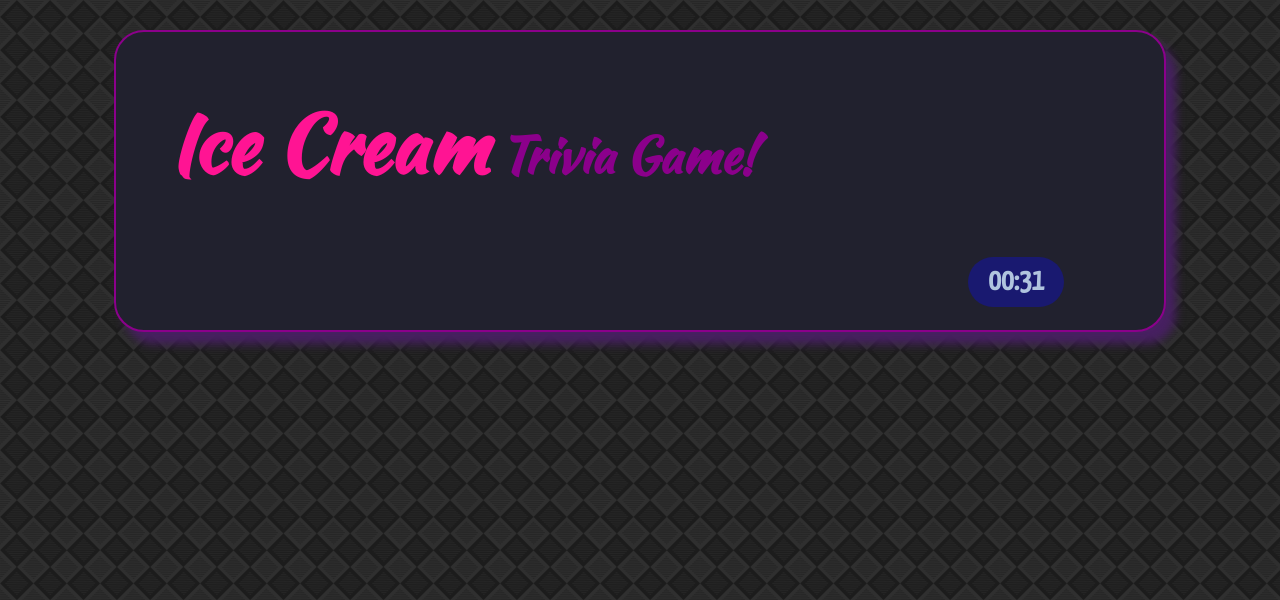
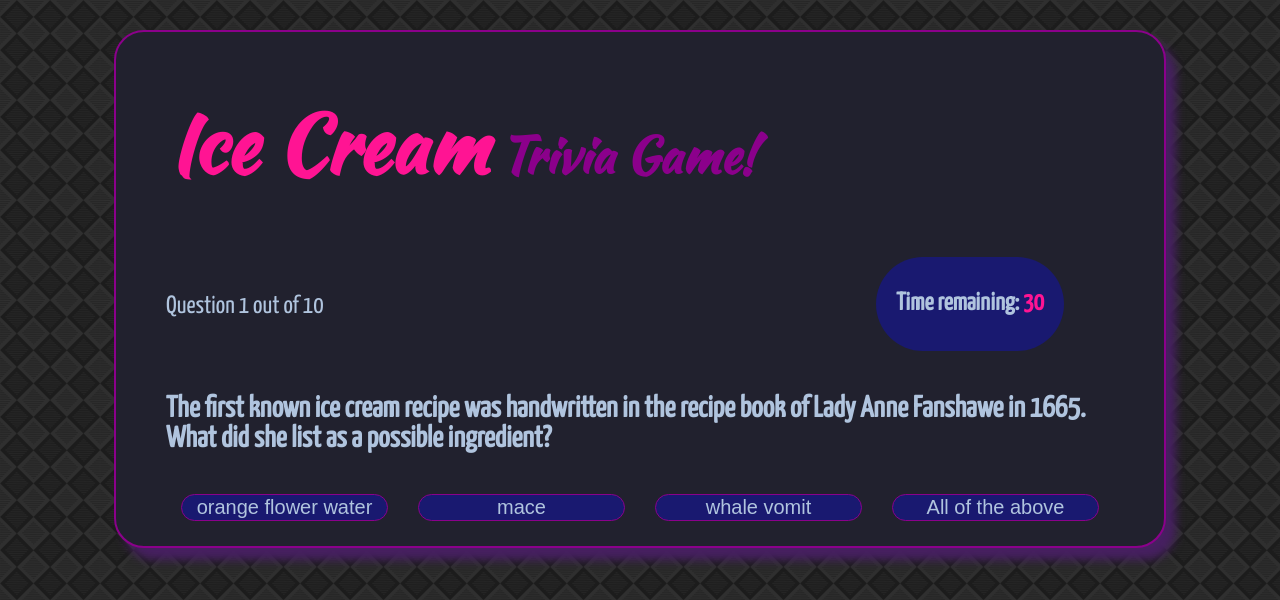
Before and after one commit to robconway12/TriviaGame, a plain HTML site: page index.html in a window 1280 px wide. Both pictures are taken after a click on the button "Start the Quiz!". Drawn offline with Linux system fonts and the light colour scheme.

Commit message:
fixed more bugs

```diff
--- a/assets/javascript/app.js
+++ b/assets/javascript/app.js
@@ -3,7 +3,7 @@ $(document).ready(function() {
   // score totals
   var countCorrect = 0;
   var countIncorrect = 0;
-  var time = 31; // timer at 31 secs
+  var time = 32; // timer at 31 secs
   var counter = 0; // question counter
 
   $("#startButton").click(function(){
@@ -27,13 +27,24 @@ $(document).ready(function() {
         "<button  class=\"clickMe\">" + getQuestion[counter].options[3] + "</button>")
     };
 
+  // send to results screen
+  $(document).on('click', '.clickMe', function() {
+    var playerChoice = $(this).text();
+    if (playerChoice === getQuestion[counter].correctAnswer) {
+      clearInterval(clock);
+      correctGuess();
+    }
+    else {
+      clearInterval(clock);
+      incorrectGuess();
+    };
+  });
+
   // player guessed correctly
   function correctGuess() {
-    $("#choiceBox").html("<p>Yayyy! That's the right answer!</p>");
+    $("#choiceBox").html("<p class='bright'>Yayyy! That's the right answer!</p>");
     countCorrect++;
-    var correctAnswer = getQuestion[counter].correctAnswer;
-    $("#choiceBox").append("<p>The answer was <span class='answer'>" + correctAnswer + "</span></p>");
-    setTimeout(nextQuestion, 4000);
+    setTimeout(nextQuestion, 5000);
     counter++;
   };
 
@@ -42,7 +53,7 @@ $(document).ready(function() {
     $("#choiceBox").html("<p>Sorry! That's incorrect.</p>");
     countIncorrect++;
     var correctAnswer = getQuestion[counter].correctAnswer;
-    $("#choiceBox").append("<p>The answer was <span>" + correctAnswer + "</span></p>");
+    $("#choiceBox").append("<p>The answer was <span class='bright'>" + correctAnswer + "</span></p>");
       setTimeout(nextQuestion, 5000);
     counter++;
   };
@@ -61,12 +72,14 @@ $(document).ready(function() {
   };
 
   // Show result screen
-  $("#choiceBox").html("<p>" + endMessage + "</p>" + "<p>You answered" +
-    countCorrect + "questions correctly!</p>" +
-    "<p>You answered" + countIncorrect + "questions incorrectly.</p>");
-  $("#choiceBox").append("<h1 id='start'>Start Over?</h1>");
-  gameReset();
-  $("#start").click(nextQuestion);
+  function resultsScreen() {
+    $("#choiceBox").empty();
+    $("#tally").html("<p>You answered <span class='bright'>" + countCorrect + "</span> questions correctly!<br></p>" +
+      "<p>You answered <span class='bright'>" + countIncorrect + "</span> questions incorrectly.</p>");
+    $("#startbutton").append("<button id=\"start\"></button>");
+    resetQuiz();
+    $("#start").click(nextQuestion);
+  };
 
   // game clock currently set to 31 seconds
   function timer() {
@@ -79,14 +92,14 @@ $(document).ready(function() {
       if (time > 0) {
         time--;
       }
-      $("#timer").text("Time remaining: 00:" + time);
+      $("#timer").html("<p>Time remaining: <span class='bright'>" + time + "</span></p>");
     }
   };
 
   // moves question counter to next question
   function nextQuestion() {
     if (counter < getQuestion.length) {
-      time = 31;
+      time = 32;
       $('#choiceBox').empty();
       populateQuestions();
       timer();
@@ -98,7 +111,7 @@ $(document).ready(function() {
   };
 
   // reset score and counter parameters on restart
-  function gameReset() {
+  function resetQuiz() {
     counter = 0;
     countCorrect = 0;
     countIncorrect = 0;
@@ -111,9 +124,6 @@ $(document).ready(function() {
 				'The first known ice cream recipe was handwritten in the recipe book of Lady Anne Fanshawe in 1665. What did she list as a possible ingredient?',
 			options: ['orange flower water', 'mace', 'whale vomit', 'All of the above'],
 			correctAnswer: 'All of the above',
-			playerChoice: '',
-			correct: false,
-			time: 0,
 		},
 		{
 			questionNumber: '2',
@@ -121,27 +131,18 @@ $(document).ready(function() {
 				'Which flavor was considered quite exotic and rare in the late 1700s, as it was difficult to acquire before the mid-19th century?',
 			options: ['strawberry', 'vanilla', 'pistachio', 'chocolate'],
 			correctAnswer: 'Vanilla',
-			playerChoice: '',
-			correct: false,
-			time: 0,
 		},
 		{
 			questionNumber: '3',
 			question: 'All of the following flavors were considered popular in Colonial America, except for which one?',
 			options: ['Tomato', 'Asparagus', 'Oyster', 'Parmesan'],
 			correctAnswer: 'Tomato',
-			playerChoice: '',
-			correct: false,
-			time: 0,
 		},
 		{
 			questionNumber: '4',
 			question: 'The H&#228;agen-Dazs brand was established in which country?',
 			options: ['Denmark', 'Canada', 'Germany', 'United States'],
 			correctAnswer: 'United States',
-			playerChoice: '',
-			correct: false,
-			time: 0,
 		},
 		{
 			questionNumber: '5',
@@ -149,18 +150,12 @@ $(document).ready(function() {
 				"In 1991, Ben & Jerry's invented which flavor based on an anonymous suggestion placed on a board in their Vermont shop?",
 			options: ['Chocolate Chip Cookie Dough', 'Mint Chocolate Chip', 'Cherry Garcia', 'Moose Tracks'],
 			correctAnswer: 'Chocolate Chip Cookie Dough',
-			playerChoice: '',
-			correct: false,
-			time: 0,
 		},
 		{
 			questionNumber: '6',
 			question: 'What do food photographers frequently use as a stand-in for actual ice cream in photos?',
 			options: ['Colored Butter', 'Hardened Mousse', 'Modified Mashed Potatoes', 'Molding Clay'],
 			correctAnswer: 'Modified Mashed Potatoes',
-			playerChoice: '',
-			correct: false,
-			time: 0,
 		},
 		{
 			questionNumber: '7',
@@ -168,18 +163,12 @@ $(document).ready(function() {
 				"Ben & Jerry's ice cream flavors are full of chunky mix-ins in part because co-founder Ben Cohen gets a lot of his pleasure in ice cream from its texture due to what?",
 			options: ['No sense of taste', 'No sense of smell', 'Lactose intolerant', 'Poor eye sight'],
 			correctAnswer: 'No sense of smell',
-			playerChoice: '',
-			correct: false,
-			time: 0,
 		},
 		{
 			questionNumber: '8',
 			question: 'Which popular drink was originally intended as an ice cream topping in its syrup form?',
 			options: ['Cola', 'Tang', 'Hawaiian Punch', 'Root Beer'],
 			correctAnswer: 'Hawaiian Punch',
-			playerChoice: '',
-			correct: false,
-			time: 0,
 		},
 		{
 			questionNumber: '9',
@@ -187,32 +176,14 @@ $(document).ready(function() {
 				'Professional ice cream taste-testers use special spoons made of what, which allow the tester to taste the product with virtually no trace of flavor left over from what was last on the spoon?',
 			options: ['Gold', 'Bakelite', 'Silver', 'Glass'],
 			correctAnswer: 'Gold',
-			playerChoice: '',
-			correct: false,
-			time: 0,
 		},
 		{
 			questionNumber: '10',
 			question:
 				'In the West and Texas we are used to Dreyers brand ice cream, but what is it known as in the East and Midwest?',
-			options: ["Edy's", "Breyer's", 'Good Humor', "Cornetto's"],
-			correctAnswer: "Edy's",
-			playerChoice: '',
-			correct: false,
-			time: 0,
+			options: ["Edy\'s", "Breyer\'s", 'Good Humor', "Cornetto\'s"],
+			correctAnswer: "Edy\'s",
 		}
   ];
 
-      // click function to trigger right or wrong screen
-    $("#choiceBox").click(function() {
-      var playerChoice = $(this).text();
-      if (playerChoice === getQuestion[counter].correctAnswer) {
-        clearInterval(clock);
-        correctGuess();
-      }
-      else {
-        clearInterval(clock);
-        incorrectGuess();
-      };
-    });
 });
--- a/index.html
+++ b/index.html
@@ -23,8 +23,8 @@
                 </div>
                 <h2 id="timer">00:31</h2>
 				<h2 id="question"></h2>
-				<div id="choiceBox" class="flex-container">
-                </div>
+				<div id="choiceBox" class="flex-container"></div>
+				<div id='tally'></div>
                 <button id="startButton">Start the Quiz!</button>
 			</div>
 		</section>
```
